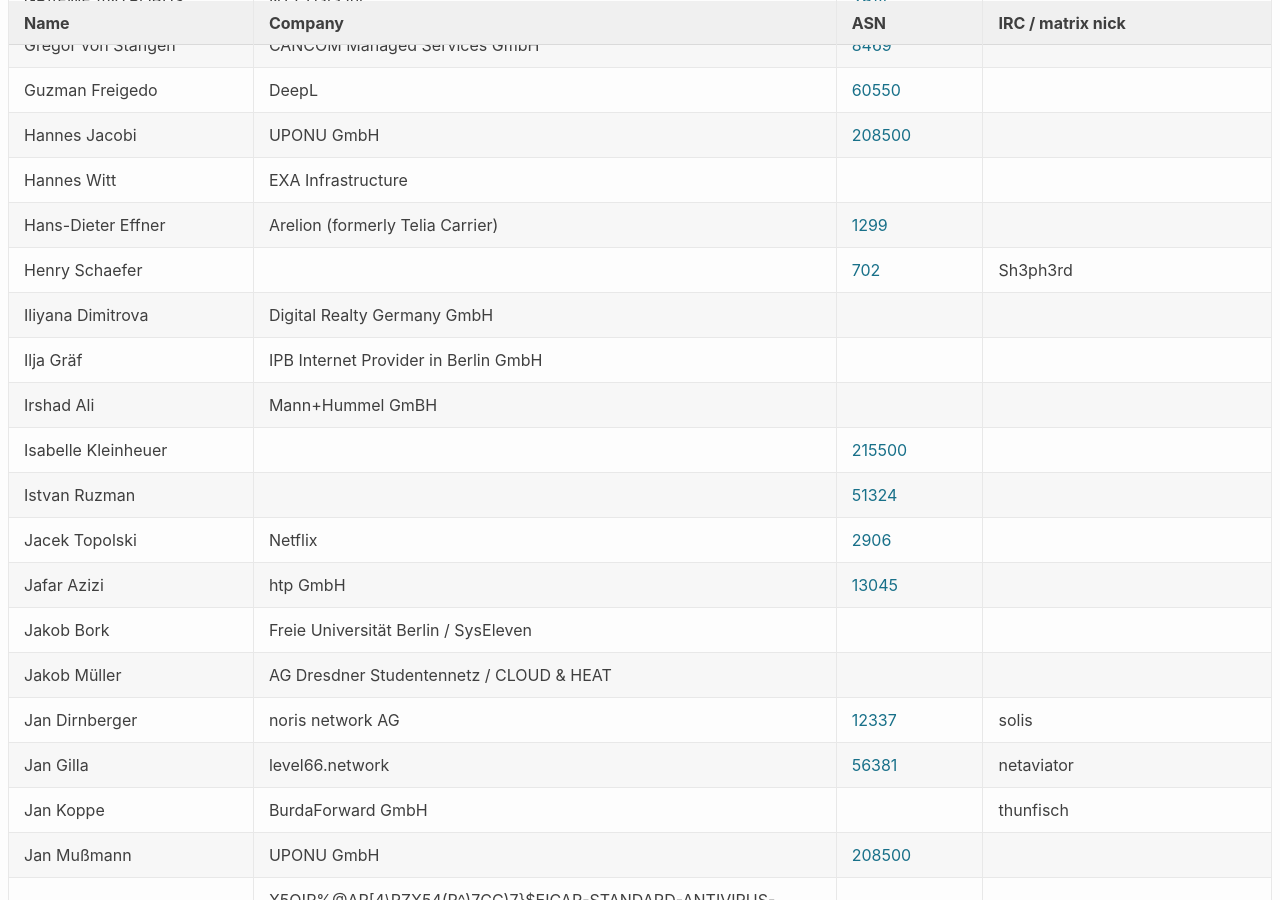
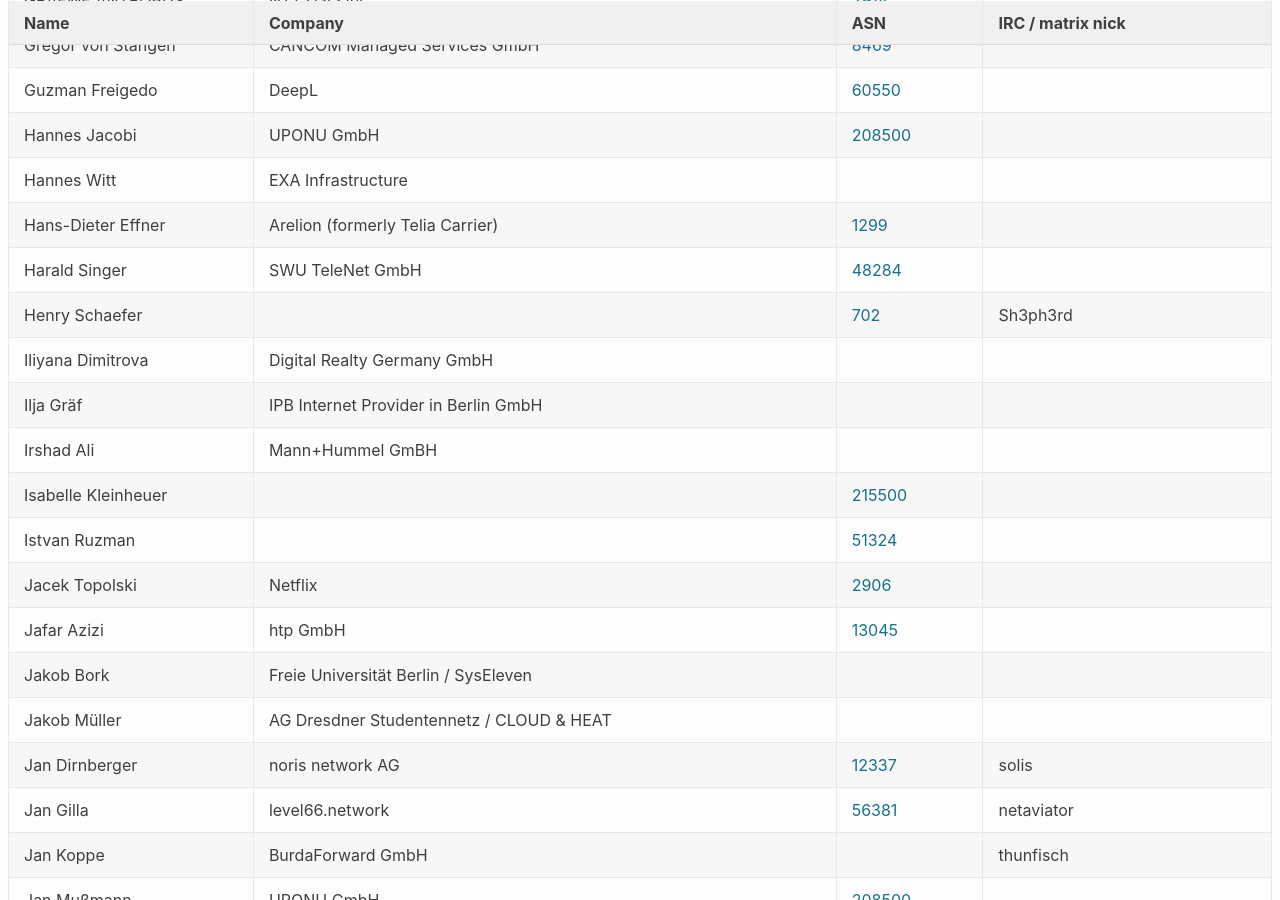
Before and after one commit to denog/pretix-attendeelist, a Jekyll site: the page built from denog16/index.markdown, in a window 1280 px wide and 900 px high, scrolled down 4363 px. Built offline with Jekyll 4.4.1, drawn with Linux system fonts in a browser that asks for light colours.

Commit message:
Latest data: Wed Oct  2 12:38:26 UTC 2024

```diff
--- a/_data/attendees_denog16_onsite.json
+++ b/_data/attendees_denog16_onsite.json
@@ -588,6 +588,12 @@
     "asn": "1299"
   },
   {
+    "name": "Harald Singer",
+    "company": "SWU TeleNet GmbH",
+    "irc": null,
+    "asn": "48284"
+  },
+  {
     "name": "Henry Schaefer",
     "company": null,
     "irc": "Sh3ph3rd",
```
